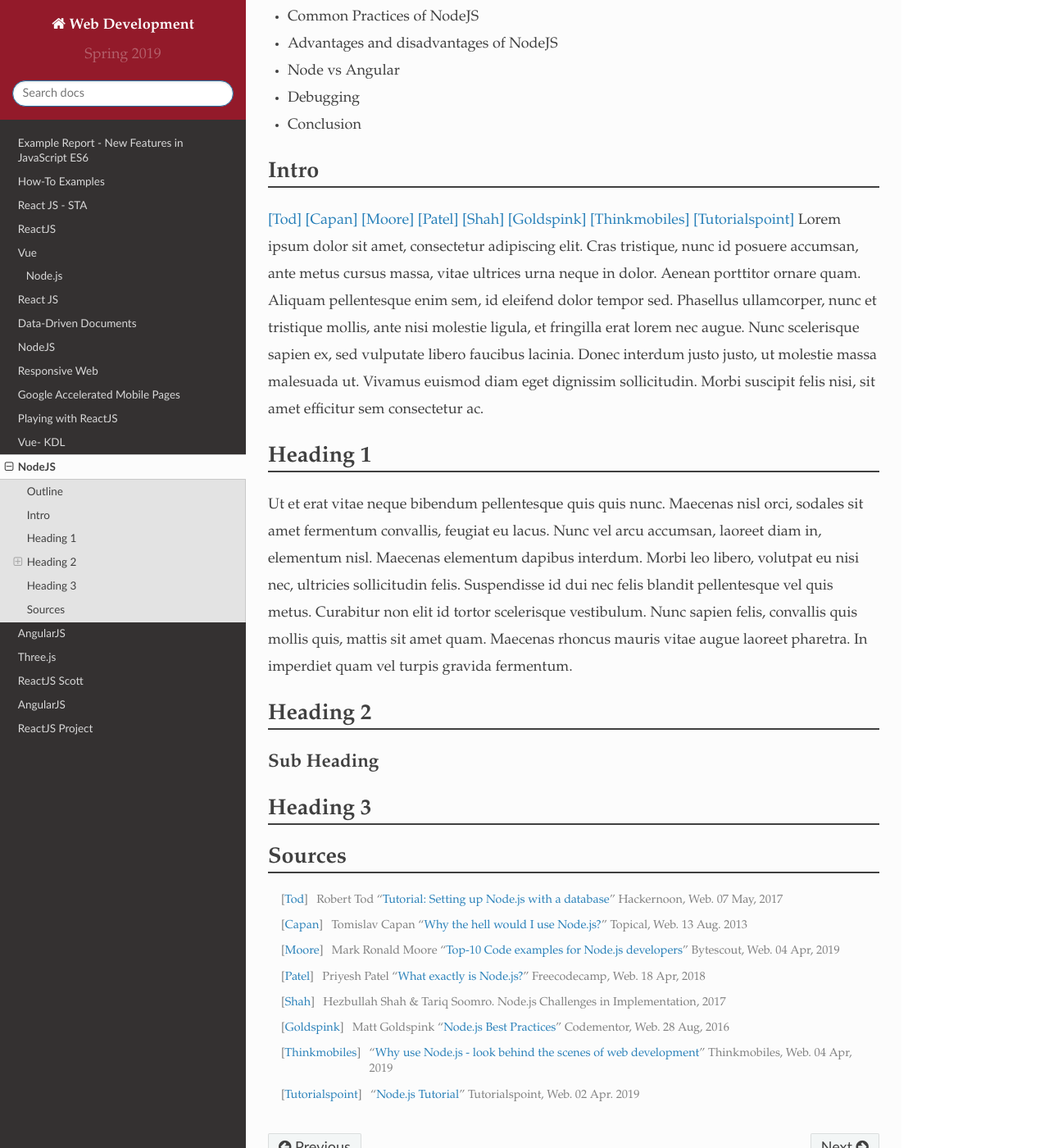
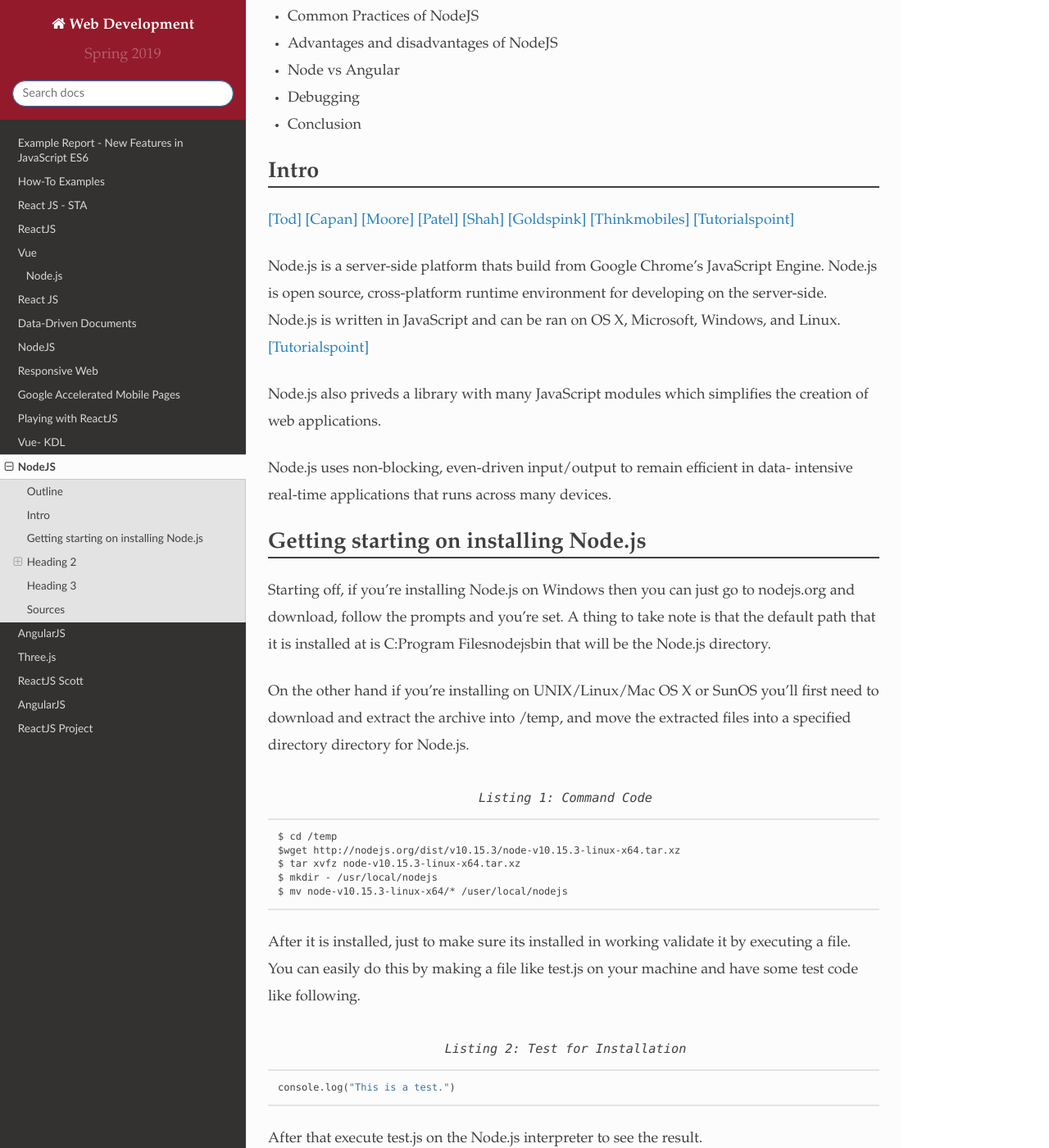
Before and after one commit to pvcraven/2019_spring_web_dev, a Sphinx documentation site: the page built from source/final/luangaphayvong/index.rst, in a window 1280 px wide and 1400 px high, scrolled down 559 px. Shown: the whole window at 82% size. Built offline with Sphinx 7.4.7 and the Read the Docs theme 2.0.0, drawn with Linux system fonts in a browser that asks for light colours; some of the changed text lies outside the part shown.

Commit message:
Start of intro

```diff
--- a/source/final/luangaphayvong/index.rst
+++ b/source/final/luangaphayvong/index.rst
@@ -29,26 +29,61 @@
 [Goldspink]_
 [Thinkmobiles]_
 [Tutorialspoint]_
-Lorem ipsum dolor sit amet, consectetur adipiscing elit. Cras tristique, nunc
-id posuere accumsan, ante metus cursus massa, vitae ultrices urna neque in dolor.
-Aenean porttitor ornare quam. Aliquam pellentesque enim sem, id eleifend dolor
-tempor sed. Phasellus ullamcorper, nunc et tristique mollis, ante nisi molestie
-ligula, et fringilla erat lorem nec augue. Nunc scelerisque sapien ex, sed
-vulputate libero faucibus lacinia. Donec interdum justo justo, ut molestie massa
-malesuada ut. Vivamus euismod diam eget dignissim sollicitudin. Morbi suscipit
-felis nisi, sit amet efficitur sem consectetur ac.
 
-Heading 1
----------
+Node.js is a server-side platform thats build from Google Chrome's JavaScript Engine.
+Node.js is open source, cross-platform runtime environment for developing on the
+server-side. Node.js is written in JavaScript and can be ran on OS X, Microsoft,
+Windows, and Linux. [Tutorialspoint]_
 
-Ut et erat vitae neque bibendum pellentesque quis quis nunc. Maecenas nisl orci,
-sodales sit amet fermentum convallis, feugiat eu lacus. Nunc vel arcu accumsan,
-laoreet diam in, elementum nisl. Maecenas elementum dapibus interdum. Morbi leo
-libero, volutpat eu nisi nec, ultricies sollicitudin felis. Suspendisse id dui
-nec felis blandit pellentesque vel quis metus. Curabitur non elit id tortor
-scelerisque vestibulum. Nunc sapien felis, convallis quis mollis quis, mattis
-sit amet quam. Maecenas rhoncus mauris vitae augue laoreet pharetra. In imperdiet
-quam vel turpis gravida fermentum.
+Node.js also priveds a library with many JavaScript modules which simplifies the
+creation of web applications.
+
+Node.js uses non-blocking, even-driven input/output to remain efficient in data-
+intensive real-time applications that runs across many devices.
+
+Getting starting on installing Node.js
+--------------------------------------
+
+Starting off, if you're installing Node.js on Windows then you can just go to
+nodejs.org and download, follow the prompts and you're set. A thing to take note
+is that the default path that it is installed at is C:\Program Files\nodejs\bin
+that will be the Node.js directory.
+
+On the other hand if you're installing on UNIX/Linux/Mac OS X or SunOS you'll
+first need to download and extract the archive into /temp, and move the extracted
+files into a specified directory directory for Node.js.
+
+.. code-block:: text
+    :Caption: Command Code
+
+    $ cd /temp
+    $wget http://nodejs.org/dist/v10.15.3/node-v10.15.3-linux-x64.tar.xz
+    $ tar xvfz node-v10.15.3-linux-x64.tar.xz
+    $ mkdir - /usr/local/nodejs
+    $ mv node-v10.15.3-linux-x64/* /user/local/nodejs
+
+After it is installed, just to make sure its installed in working validate it by
+executing a file. You can easily do this by making a file like test.js on your machine
+and have some test code like following.
+
+.. code-block:: javascript
+    :Caption: Test for Installation
+
+    console.log("This is a test.")
+
+After that execute test.js on the Node.js interpreter to see the result.
+
+.. code-block:: text
+    :Caption: Executing test
+
+    $ node test.js
+
+If it is installed correctly it should print.
+
+.. code-block:: text
+    :Caption: Executing test
+
+    This is a test.
 
 Heading 2
 ---------
```
